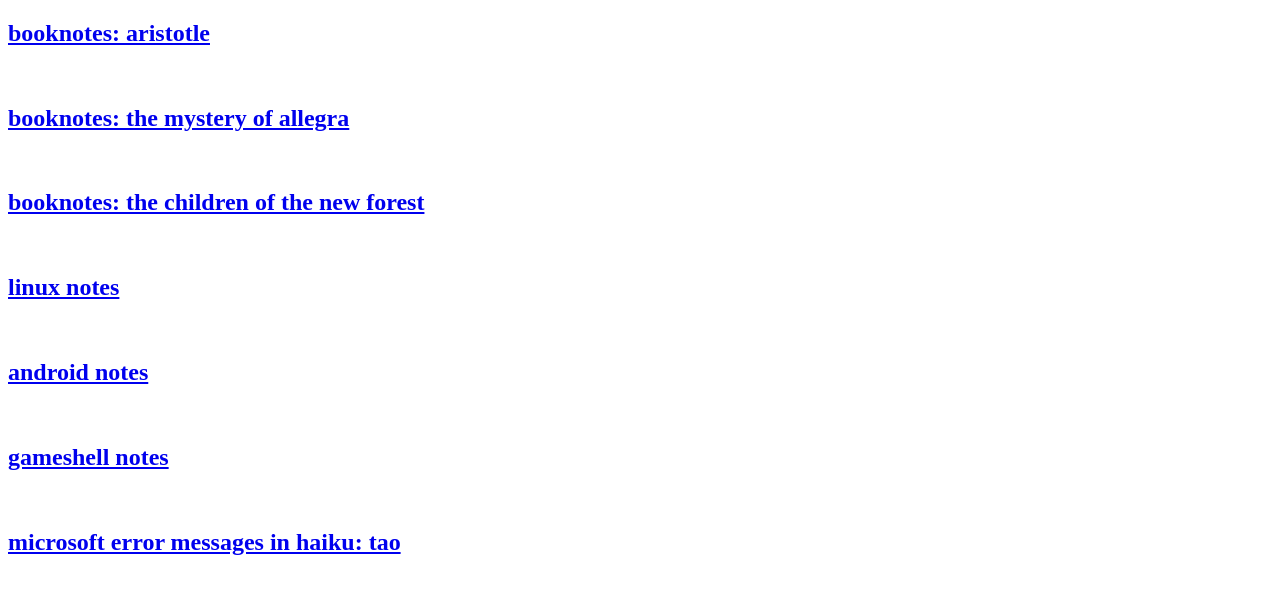
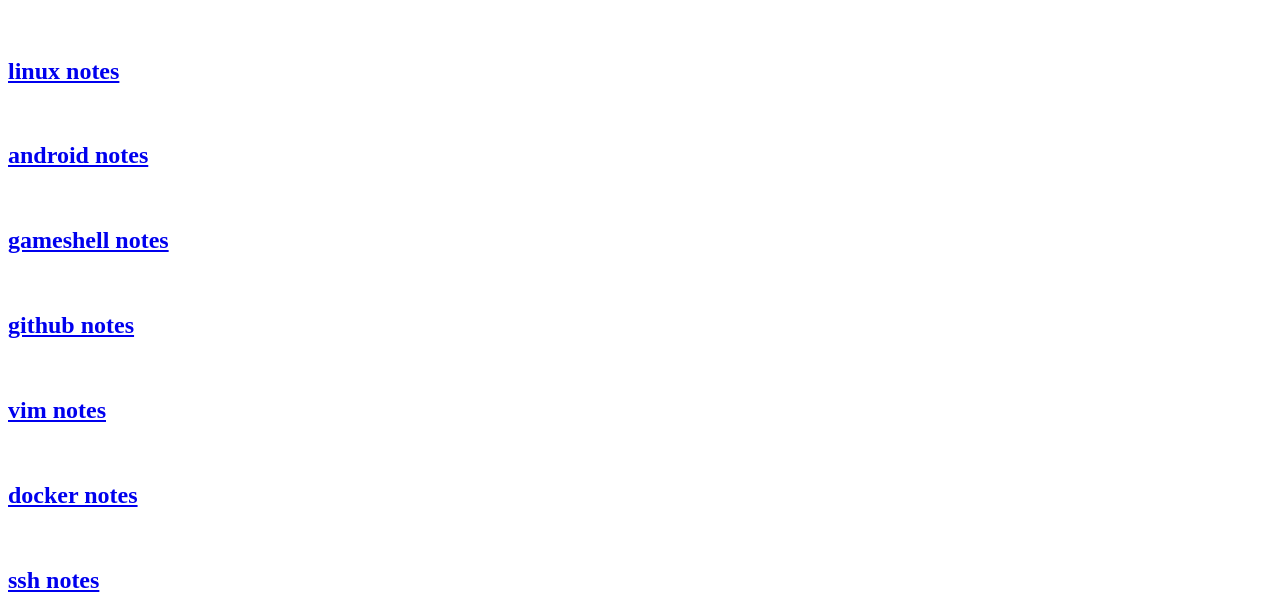
Before and after one commit to arthur1573/arthur1573.github.io, a plain HTML site: page index.html in a window 1280 px wide. Shown: the part 206-800 px from the top of the page. Drawn offline with Linux system fonts and the light colour scheme.

Commit message:
Auto-committed on Thu 08/18/2022

```diff
--- a/index.html
+++ b/index.html
@@ -43,35 +43,7 @@
 
 
 
-<h2>
-<a href="aristotle.html">
-booknotes: aristotle
-</a>
-</h2>
-
-
-
 <br/>
-
-<h2>
-<a href = "the_mystery_of_allegra.html">
-booknotes: the mystery of allegra
-</a>
-</h2>
-
-<br/>
-
-
-<h2>
-<a href = "the_children_of_the_new_forest.html">
-booknotes: the children of the new forest
-</a>
-</h2>
-
-<br/>
-
-
-
 <h2>
 <a href = "linux_notes.html">
 linux notes
@@ -102,14 +74,6 @@
 
 
 
-<br/>
-
-<h2>
-<a href = "haiku_zen_japan.html">
-microsoft error messages in haiku: tao
-</a>
-</h2>
-
 
 
 
@@ -133,6 +97,14 @@
 <h2>
 <a href = "docker.html">
 docker notes
+</a>
+</h2>
+
+
+<br/>
+<h2>
+<a href = "secure_shell.html">
+ssh notes
 </a>
 </h2>
 
```
Also changed, not shown: linux_notes.html (+0 -35 lines), secure_shell.html (added, +141 -0 lines).
